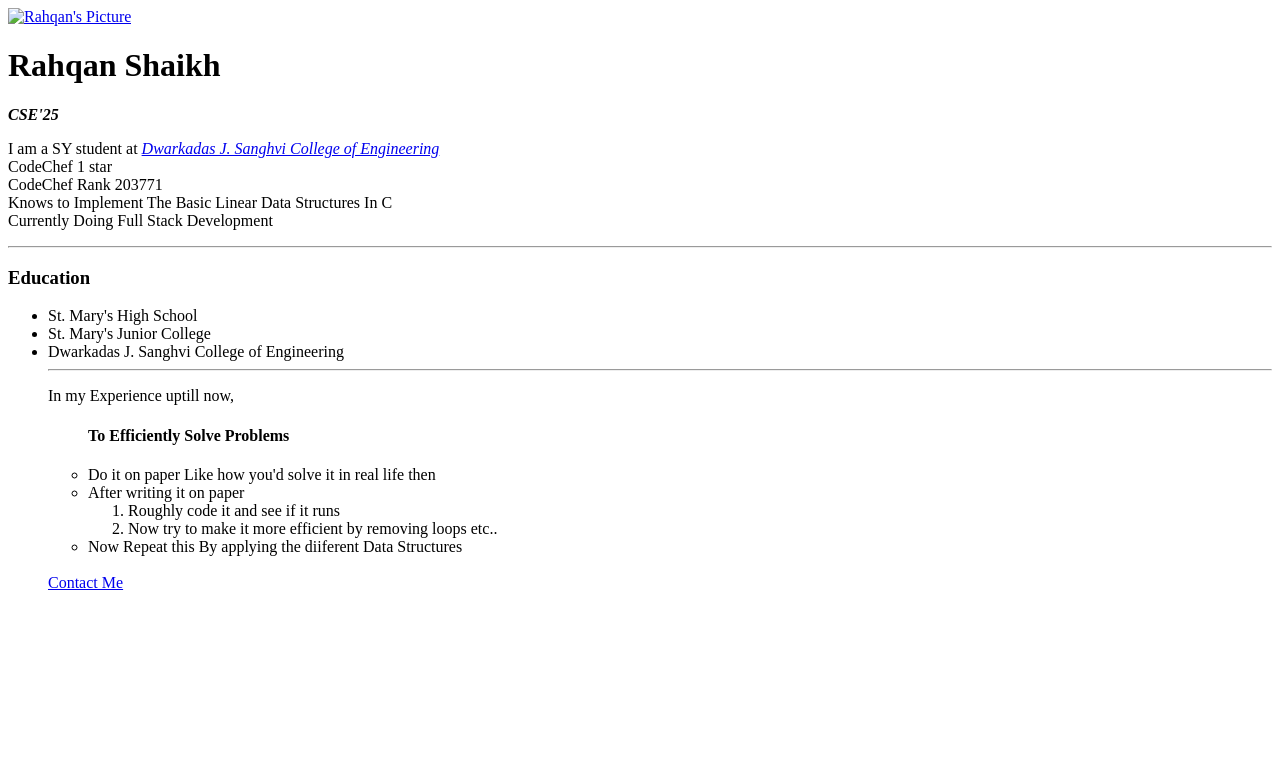
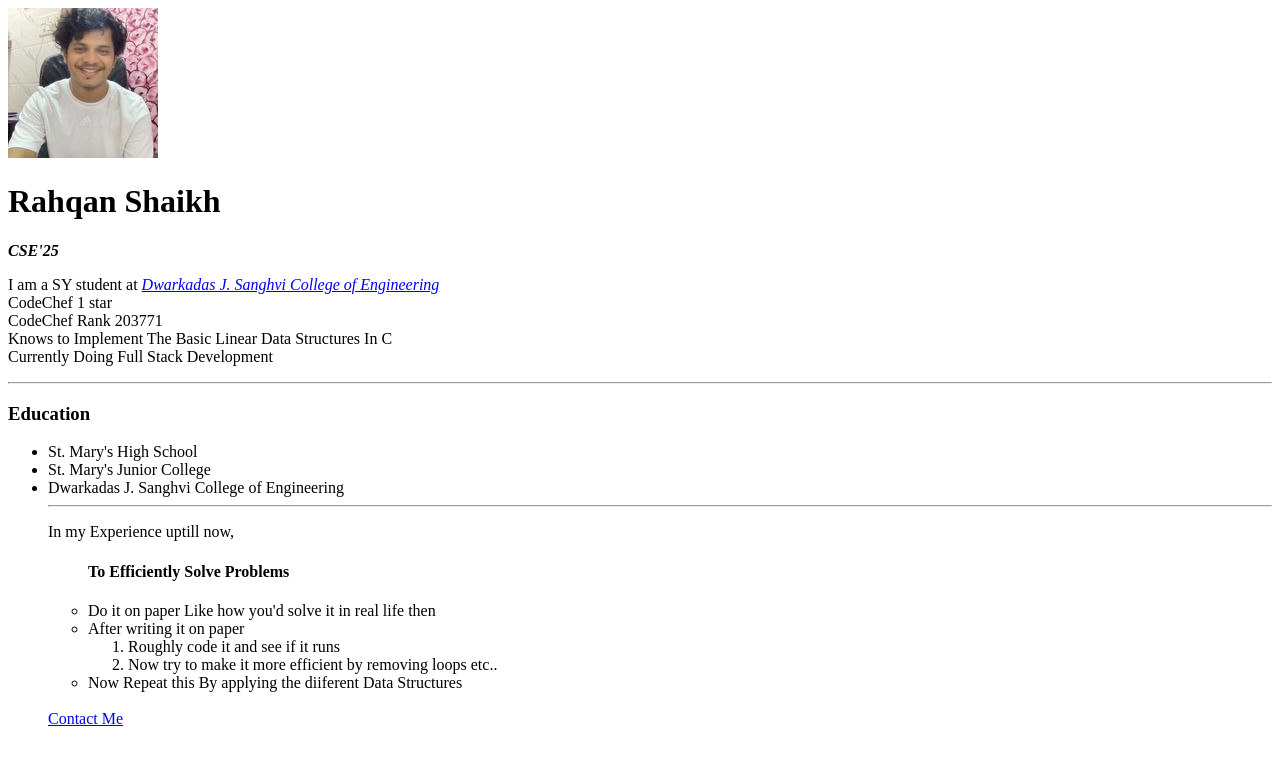
Before and after one commit to rahqan/html-portfolio, a plain HTML site: page index.html in a window 1280 px wide. Drawn offline with Linux system fonts and the light colour scheme.

Commit message:
index.html

```diff
--- a/index.html
+++ b/index.html
@@ -27,7 +27,7 @@ like text pr click kr ya to image pr click kr-->
 ../ for previous level of directory
 -->
 
-    <a href="./2_Contact_me.html"> <img src="/HTML - Personal Site/images/Rahqan.jpg" alt="Rahqan's Picture"></a>
+    <a href="./2_Contact_me.html"> <img src="./images/Rahqan.jpg" alt="Rahqan's Picture"></a>
 
     <h1> Rahqan Shaikh </h1>
     <!-- this p1 is for paragraph -->
```
